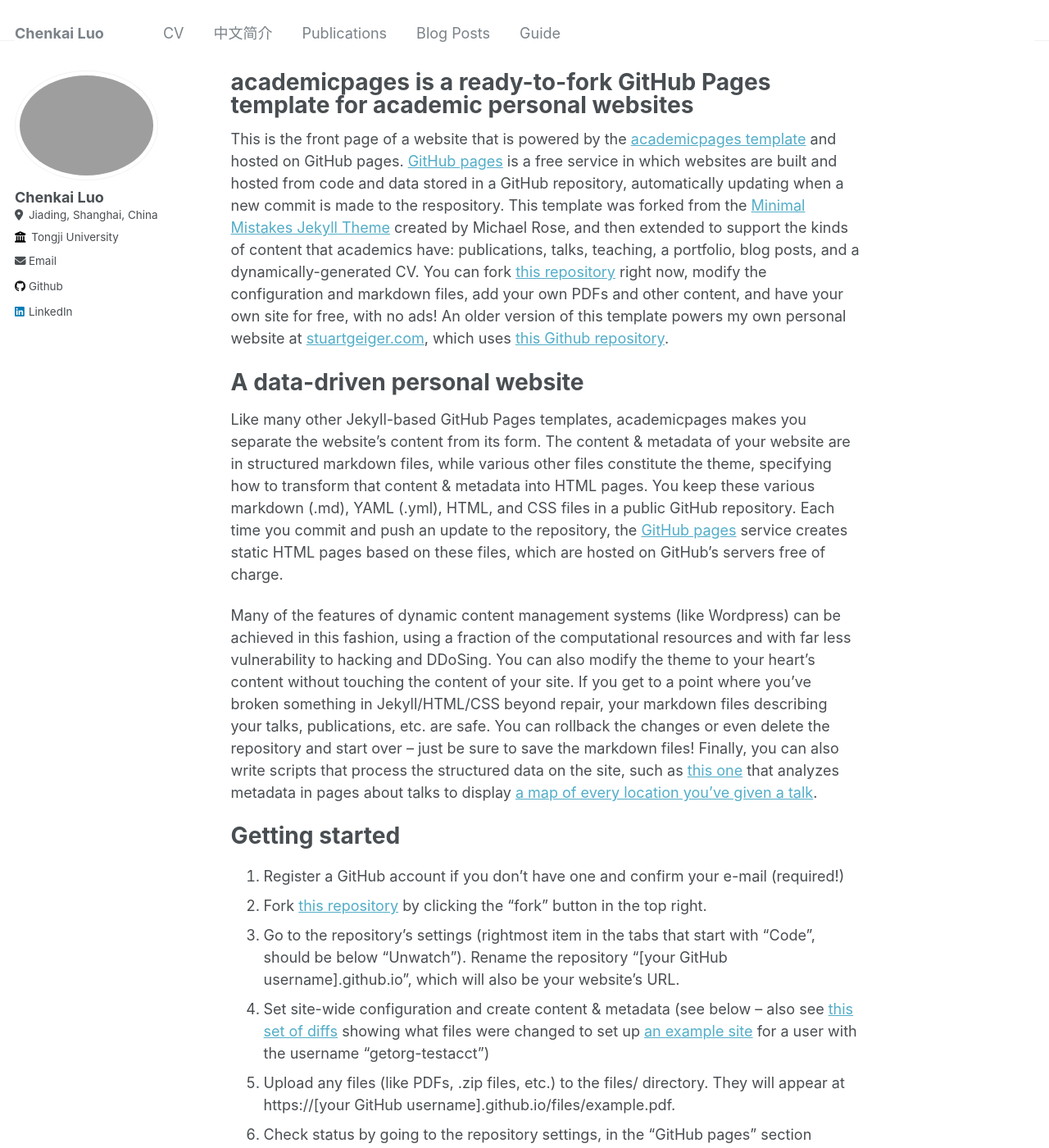
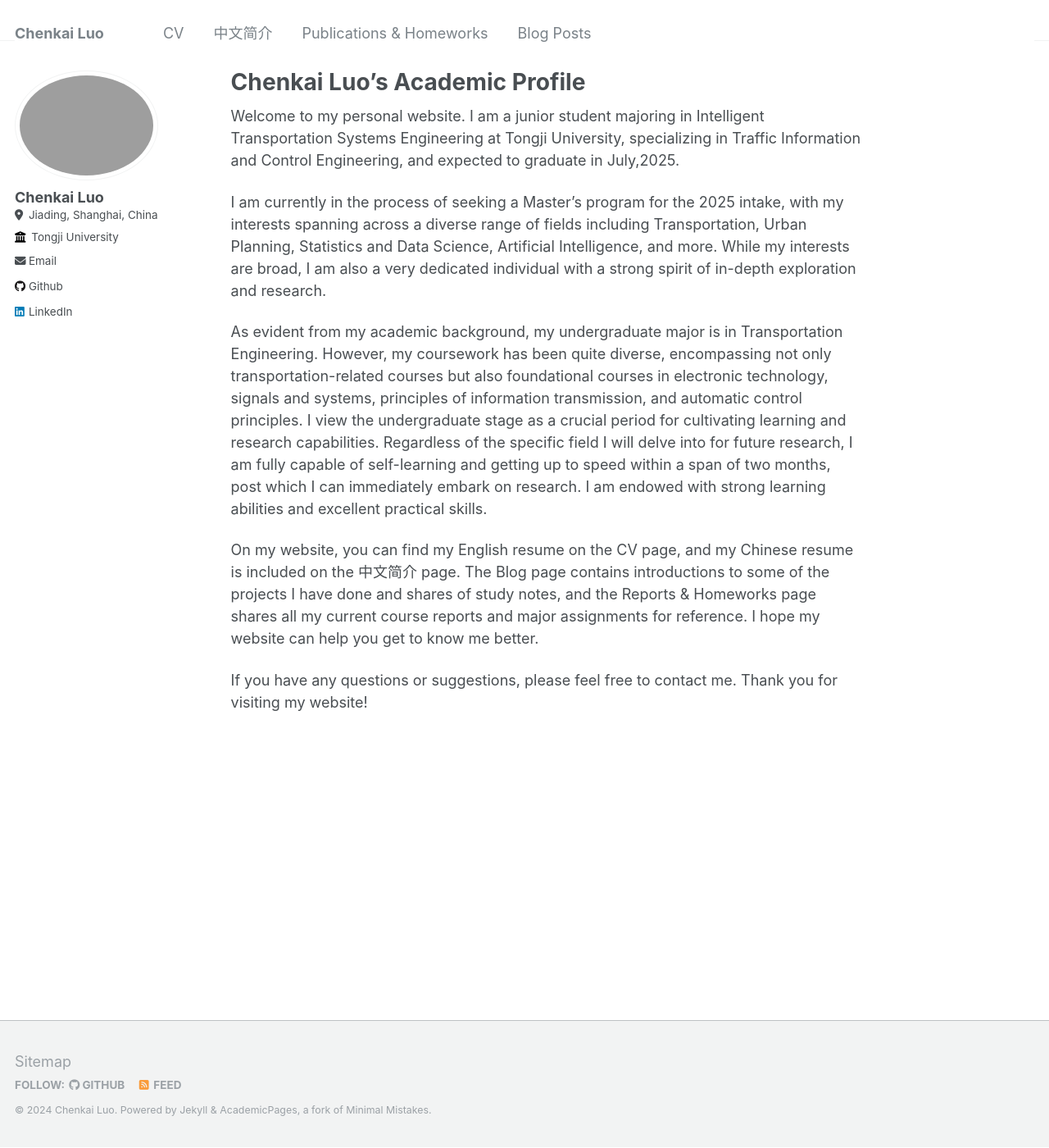
Before and after one commit to ryan11njr/ryan11njr.github.io, a Jekyll site: the page built from _pages/about.md, in a window 1280 px wide and 1400 px high. Shown: the whole window at 82% size. Built offline with Jekyll 4.4.1, drawn with Linux system fonts in a browser that asks for light colours; some of the changed text lies outside the part shown.

Commit message:
2024-05-18
third try

```diff
--- a/_data/navigation.yml
+++ b/_data/navigation.yml
@@ -7,11 +7,8 @@
   - title: "中文简介"
     url: /cv-zh/
 
-  - title: "Publications"
+  - title: "Publications & Homeworks"
     url: /publications/
 
   - title: "Blog Posts"
     url: /year-archive/
-
-  - title: "Guide"
-    url: /markdown/
--- a/_pages/about.md
+++ b/_pages/about.md
@@ -1,49 +1,18 @@
 ---
 permalink: /
-title: "academicpages is a ready-to-fork GitHub Pages template for academic personal websites"
+title: "Chenkai Luo's Academic Profile"
 author_profile: true
 redirect_from:
   - /about/
   - /about.html
 ---
 
-This is the front page of a website that is powered by the [academicpages template](https://github.com/academicpages/academicpages.github.io) and hosted on GitHub pages. [GitHub pages](https://pages.github.com) is a free service in which websites are built and hosted from code and data stored in a GitHub repository, automatically updating when a new commit is made to the respository. This template was forked from the [Minimal Mistakes Jekyll Theme](https://mmistakes.github.io/minimal-mistakes/) created by Michael Rose, and then extended to support the kinds of content that academics have: publications, talks, teaching, a portfolio, blog posts, and a dynamically-generated CV. You can fork [this repository](https://github.com/academicpages/academicpages.github.io) right now, modify the configuration and markdown files, add your own PDFs and other content, and have your own site for free, with no ads! An older version of this template powers my own personal website at [stuartgeiger.com](http://stuartgeiger.com), which uses [this Github repository](https://github.com/staeiou/staeiou.github.io).
+Welcome to my personal website. I am a junior student majoring in Intelligent Transportation Systems Engineering at Tongji University, specializing in Traffic Information and Control Engineering, and expected to graduate in July,2025.
 
-A data-driven personal website
-======
-Like many other Jekyll-based GitHub Pages templates, academicpages makes you separate the website's content from its form. The content & metadata of your website are in structured markdown files, while various other files constitute the theme, specifying how to transform that content & metadata into HTML pages. You keep these various markdown (.md), YAML (.yml), HTML, and CSS files in a public GitHub repository. Each time you commit and push an update to the repository, the [GitHub pages](https://pages.github.com/) service creates static HTML pages based on these files, which are hosted on GitHub's servers free of charge.
+I am currently in the process of seeking a Master's program for the 2025 intake, with my interests spanning across a diverse range of fields including Transportation, Urban Planning, Statistics and Data Science, Artificial Intelligence, and more. While my interests are broad, I am also a very dedicated individual with a strong spirit of in-depth exploration and research.
 
-Many of the features of dynamic content management systems (like Wordpress) can be achieved in this fashion, using a fraction of the computational resources and with far less vulnerability to hacking and DDoSing. You can also modify the theme to your heart's content without touching the content of your site. If you get to a point where you've broken something in Jekyll/HTML/CSS beyond repair, your markdown files describing your talks, publications, etc. are safe. You can rollback the changes or even delete the repository and start over -- just be sure to save the markdown files! Finally, you can also write scripts that process the structured data on the site, such as [this one](https://github.com/academicpages/academicpages.github.io/blob/master/talkmap.ipynb) that analyzes metadata in pages about talks to display [a map of every location you've given a talk](https://academicpages.github.io/talkmap.html).
+As evident from my academic background, my undergraduate major is in Transportation Engineering. However, my coursework has been quite diverse, encompassing not only transportation-related courses but also foundational courses in electronic technology, signals and systems, principles of information transmission, and automatic control principles. I view the undergraduate stage as a crucial period for cultivating learning and research capabilities. Regardless of the specific field I will delve into for future research, I am fully capable of self-learning and getting up to speed within a span of two months, post which I can immediately embark on research. I am endowed with strong learning abilities and excellent practical skills.
 
-Getting started
-======
-1. Register a GitHub account if you don't have one and confirm your e-mail (required!)
-1. Fork [this repository](https://github.com/academicpages/academicpages.github.io) by clicking the "fork" button in the top right.
-1. Go to the repository's settings (rightmost item in the tabs that start with "Code", should be below "Unwatch"). Rename the repository "[your GitHub username].github.io", which will also be your website's URL.
-1. Set site-wide configuration and create content & metadata (see below -- also see [this set of diffs](http://archive.is/3TPas) showing what files were changed to set up [an example site](https://getorg-testacct.github.io) for a user with the username "getorg-testacct")
-1. Upload any files (like PDFs, .zip files, etc.) to the files/ directory. They will appear at https://[your GitHub username].github.io/files/example.pdf.
-1. Check status by going to the repository settings, in the "GitHub pages" section
+On my website, you can find my English resume on the CV page, and my Chinese resume is included on the 中文简介 page. The Blog page contains introductions to some of the projects I have done and shares of study notes, and the Reports & Homeworks page shares all my current course reports and major assignments for reference. I hope my website can help you get to know me better.
 
-Site-wide configuration
-------
-The main configuration file for the site is in the base directory in [_config.yml](https://github.com/academicpages/academicpages.github.io/blob/master/_config.yml), which defines the content in the sidebars and other site-wide features. You will need to replace the default variables with ones about yourself and your site's github repository. The configuration file for the top menu is in [_data/navigation.yml](https://github.com/academicpages/academicpages.github.io/blob/master/_data/navigation.yml). For example, if you don't have a portfolio or blog posts, you can remove those items from that navigation.yml file to remove them from the header.
-
-Create content & metadata
-------
-For site content, there is one markdown file for each type of content, which are stored in directories like _publications, _talks, _posts, _teaching, or _pages. For example, each talk is a markdown file in the [_talks directory](https://github.com/academicpages/academicpages.github.io/tree/master/_talks). At the top of each markdown file is structured data in YAML about the talk, which the theme will parse to do lots of cool stuff. The same structured data about a talk is used to generate the list of talks on the [Talks page](https://academicpages.github.io/talks), each [individual page](https://academicpages.github.io/talks/2012-03-01-talk-1) for specific talks, the talks section for the [CV page](https://academicpages.github.io/cv), and the [map of places you've given a talk](https://academicpages.github.io/talkmap.html) (if you run this [python file](https://github.com/academicpages/academicpages.github.io/blob/master/talkmap.py) or [Jupyter notebook](https://github.com/academicpages/academicpages.github.io/blob/master/talkmap.ipynb), which creates the HTML for the map based on the contents of the _talks directory).
-
-**Markdown generator**
-
-I have also created [a set of Jupyter notebooks](https://github.com/academicpages/academicpages.github.io/tree/master/markdown_generator
-) that converts a CSV containing structured data about talks or presentations into individual markdown files that will be properly formatted for the academicpages template. The sample CSVs in that directory are the ones I used to create my own personal website at stuartgeiger.com. My usual workflow is that I keep a spreadsheet of my publications and talks, then run the code in these notebooks to generate the markdown files, then commit and push them to the GitHub repository.
-
-How to edit your site's GitHub repository
-------
-Many people use a git client to create files on their local computer and then push them to GitHub's servers. If you are not familiar with git, you can directly edit these configuration and markdown files directly in the github.com interface. Navigate to a file (like [this one](https://github.com/academicpages/academicpages.github.io/blob/master/_talks/2012-03-01-talk-1.md) and click the pencil icon in the top right of the content preview (to the right of the "Raw | Blame | History" buttons). You can delete a file by clicking the trashcan icon to the right of the pencil icon. You can also create new files or upload files by navigating to a directory and clicking the "Create new file" or "Upload files" buttons.
-
-Example: editing a markdown file for a talk
-![Editing a markdown file for a talk](/images/editing-talk.png)
-
-For more info
-------
-More info about configuring academicpages can be found in [the guide](https://academicpages.github.io/markdown/). The [guides for the Minimal Mistakes theme](https://mmistakes.github.io/minimal-mistakes/docs/configuration/) (which this theme was forked from) might also be helpful.
+If you have any questions or suggestions, please feel free to contact me. Thank you for visiting my website!
```
